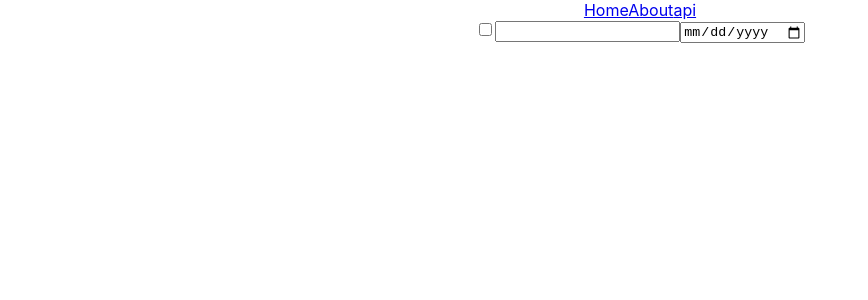
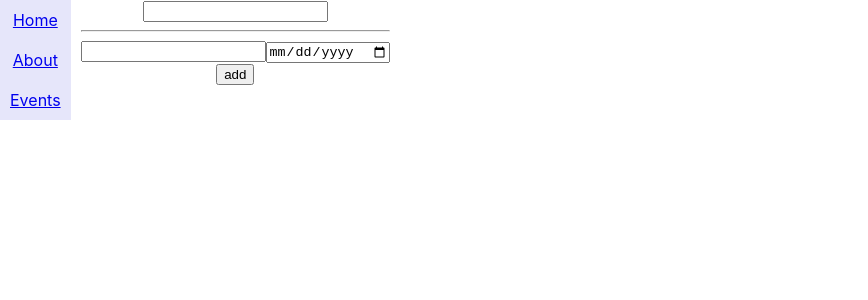
Before and after one commit to sei-ProjectX/project3, a React (Create React App) app: page / in a window 1280 px wide. Shown: the top 300 px of the page, without its empty margins (0-868 px from the left). Built offline with nearby package versions, Linux system fonts and the light colour scheme.

Commit message:
finished components

```diff
--- a/src/App.css
+++ b/src/App.css
@@ -36,3 +36,10 @@
     transform: rotate(360deg);
   }
 }
+
+.col{
+  display: flex;
+  flex-direction: row;
+  justify-content: flex-start;
+
+}
--- a/src/App.js
+++ b/src/App.js
@@ -2,17 +2,134 @@ import React from 'react';
 import './App.css';
 import Nav from './components/Nav/Nav'
 import {Route} from 'react-router-dom'
-import TasksDispaly from './components/TasksDisplay/TasksDisplay';
-import Task from './components/Task/Task'
+import AllTasks from './components/AllTasks/AllTasks';
+//import Task from './components/Task/Task'
+import Category from './components/Category/Category'
 
-function App() {
+class App extends React.Component {
+  state = {
+    counter:1,
+    show1:true,
+    show2:false,
+    show3:false,
+    show4:false,
+    show5:false,
+  }
+
+  // handleAddInput = () => {
+
+  //   this.setState({
+  //     counter: this.state.counter + 1
+  //   })
+  // }
+  // increment = () => {
+  //   if (this.state.counter < 6) {
+  //   this.setState({
+  //     counter: this.state.counter + 1
+
+  //   }) }
+
+  //}
+
+  delcom = (id) => {
+    console.log(id)
+    if (id ==='2') {
+      this.setState({
+        show2:false,
+
+      })
+    }
+    else if (id ==='3') {
+      this.setState({
+        show3:false,
+
+      })
+    }
+    else if (id ==='4') {
+      this.setState({
+        show4:false,
+      })
+    }
+   else if (id ==='5') {
+      this.setState({
+        show5:false,
+      })
+    }
+    }
+    showcom = (id) => {
+      console.log(id)
+      if (id ==='1') {
+        this.setState({
+          show2:true,
+        })
+      }
+      else if (id ==='2') {
+        this.setState({
+          show3:true,
+
+        })
+      }
+      else if (id ==='3') {
+        this.setState({
+          show4:true,
+        })
+      }
+      else if (id ==='4') {
+        this.setState({
+          show5:true,
+        })
+      }
+      }
+
+  render() {
+    console.log(this.state.counter)
+    // const display = this.state.counter==1 ? {{style:{display:none}}}
   return (
     <div className="App">
+       <div className="col">
       <Route path="/" component={Nav}/>
-
-      <Task></Task>
+      {/* <AllTasks></AllTasks> */}
+      {this.state.show1?
+        <div>
+        <Category ></Category>
+        <button id="2" onClick={() => this.showcom('1')}>add</button>
+        </div>
+            : ''}
+      {this.state.show2?
+        <div>
+        <Category ></Category>
+        <button onClick={() =>this.delcom('2')}>D</button>
+        <button onClick={()=>this.showcom('2')}>add</button>
+        </div>
+            : ''}
+            {this.state.show3?
+        <div>
+        <Category ></Category>
+        <button  onClick={() =>this.delcom('3')}>D</button>
+        <button  onClick={()=>this.showcom('3')}>add</button>
+        </div>
+            : ''}
+        {this.state.show4?
+        <div>
+        <Category ></Category>
+        <button onClick={() =>this.delcom('4')}>D</button>
+        <button onClick={()=>this.showcom('4')}>add</button>
+        </div>
+            : ''}
+        {this.state.show5?
+        <div>
+        <Category ></Category>
+        <button onClick={() =>this.delcom('5')}>D</button>
+        </div>
+            : ''}
+      {/* {this.state.show3?<Category id="3" add={this.showcom} delete={this.deletecom}></Category> : null}
+      {this.state.show4?<Category id="4" add={this.showcom} delete={this.deletecom}></Category> : null}
+      {this.state.show5?<Category id="5" add={this.showcom} delete={this.deletecom}></Category> : null}
+      */}
+      </div>
     </div>
   );
 }
+}
 
 export default App;
--- /dev/null
+++ b/src/components/AllTasks/AllTasks.jsx
@@ -0,0 +1,20 @@
+import React, { Component } from 'react'
+//import TaskDisplay from '../TasksDisplay/TasksDisplay'
+
+
+class AllTasks extends Component {
+    state = {
+        tasks:[]
+     }
+    render() {
+        const tasks = this.props.tasks
+        return (
+            <div>
+                {tasks}
+            </div>
+
+         );
+    }
+}
+
+export default AllTasks;
--- /dev/null
+++ b/src/components/Category/Category.css
@@ -0,0 +1,9 @@
+.Task{
+    text-align: center;
+    color: brown;
+
+}
+
+h5{
+    text-align: left;
+}
--- /dev/null
+++ b/src/components/Category/Category.jsx
@@ -0,0 +1,55 @@
+import React, { Component } from 'react'
+import Task from '../Task/Task'
+
+export default class Category  extends Component {
+    state = {
+        task:" ",
+        tasks:[]
+    }
+
+    changeHandler = (event) => {
+        //const key = event.target.name  // maybe I will need it later
+        const value = event.target.value
+        this.setState(({...prevState}) => {
+        prevState.task = value
+        return prevState;
+
+     })
+    }
+
+
+    submitHandler = (event) => {
+        event.preventDefault()
+    }
+
+    sendTasks = (tasks) => {
+        console.log(tasks)
+        this.setState({tasks: tasks})
+    }
+    render() {
+
+        return (
+            <div className = "Task">
+            <form  onSubmit={this.submitHandler}>
+            <input
+            type = "text"
+            name = "task"
+            // label="Multiline Placeholder"
+            placeholder="Task here"
+            value = {this.state.task}
+            onChange = {this.changeHandler}
+            />
+             {/* <button onClick={()=> this.props.delete(this.props.id)}>D</button>
+             <button onClick={()=> this.props.add(this.props.id)}>add</button>  */}
+            <hr />
+            {/* <input type="submit"/> */}
+            </form>
+            <Task sendTasks={this.sendTasks}></Task>
+            {/* <p> {this.state.tasks} </p> */}
+            </div>
+
+
+
+        )
+    }
+}
--- /dev/null
+++ b/src/components/List/List.css
@@ -0,0 +1,44 @@
+.dropdown {
+    position: relative;
+    display: inline-block;
+}
+ul {
+    list-style-type: none;
+    margin: 0;
+    padding: 0;
+    top:45px;
+    right:0px;
+    width: 200px;
+    background-color: white;
+    font-weight:bold;
+    position: absolute;
+
+    box-shadow: 0px 8px 16px 0px rgba(0,0,0,0.2);
+    z-index: 1;
+}
+li a {
+    color: #000;
+    text-decoration: none;
+}
+li {
+    padding: 8px 16px;
+    border-bottom: 1px solid #e5e5e5;
+}
+li:last-child {
+    border-bottom: none;
+}
+li:hover {
+    background-color: #e5e5e5;
+    color: white;
+}
+
+.button:before{
+    content:"";
+    position:absolute;
+    width:0px;
+    height:0px;
+    border: 10px solid;
+    border-color: white transparent transparent transparent;
+    right:6px;
+    top:18px;
+}
--- /dev/null
+++ b/src/components/Nav/Nav.css
@@ -0,0 +1,9 @@
+.nav{
+    background-color:lavender;
+    margin-right: 10px;
+}
+.nav li {
+    list-style-type: none;
+    text-align: center;
+    padding: 10px;
+}
--- a/src/components/Nav/Nav.jsx
+++ b/src/components/Nav/Nav.jsx
@@ -1,12 +1,15 @@
 import React from 'react';
 import {Link} from 'react-router-dom'
+import './Nav.css';
 
 function Nav() {
     return (
-      <div className="App">
-        <Link to="/">Home</Link>
-          <Link to="/about">About</Link>
-          <Link to="/api">api</Link>
+      <div className="nav">
+
+        <li><Link to="/">Home</Link></li>
+        <li><Link to="/about">About</Link></li>
+         <li><Link to="/Events">Events</Link></li>
+
       </div>
     );
   }
--- a/src/components/Task/Task.jsx
+++ b/src/components/Task/Task.jsx
@@ -1,28 +1,38 @@
 import React, { Component } from 'react'
-import Card from 'react-bootstrap/card'
+//import Card from 'react-bootstrap/card'
 import TasksDisplay from '../TasksDisplay/TasksDisplay'
+//import AllTasks from '../AllTasks/AllTasks'
 class Task extends Component {
     state = {
         info: {
             title: "",
             date: '',
-            isChecked: false
+           // isChecked: false
         },
-        tasks: []
+        tasks:[]
     }
 
 
+    deleteTask = (title) => {
+
+        let taskCopy = [...this.state.tasks];
+        let tasksCopy = taskCopy.filter((task) => (task.title !== title))
+        this.setState({
+         tasks:tasksCopy
+        })
+       }
 
     handleChange = e => {
         const key = e.target.name
         const value = e.target.value
         this.setState(({ ...copyState }) => {
-            if (key === "isChecked") {
-                copyState.info.isChecked = !copyState.info.isChecked
-            }
-            else {
-                copyState.info[key] = value
-            }
+            // if (key === "isChecked") {
+            //     copyState.info.isChecked = !copyState.info.isChecked
+            // }
+            // else {
+            //     copyState.info[key] = value
+            // }
+            copyState.info[key] = value
             return copyState
         })
     }
@@ -30,38 +40,42 @@ class Task extends Component {
 
     handleSubmit = (event) => {
         event.preventDefault()
+        this.sendData()
         this.setState( ({...copyState}) => {
             copyState.tasks.push(copyState.info)
             copyState.info = {
                 title: "",
                 date: '',
-                isChecked: false
+                //isChecked: false
             }
             return copyState
         })
     }
-
+    sendData = () => {
+        this.props.sendTasks(this.state.tasks);
+   }
     render() {
         let arr = this.state.tasks
         let sorted = arr.sort((a, b) =>
         a.date.split('-').reverse().join().localeCompare(b.date.split('-').reverse().join()));
 
-
         return (
             <div className="Task">
+
                 {/* <Card>
   <Card.Body>This is some text within a card body.</Card.Body>
 </Card> */}
                 <div>
 
-                    <form onSubmit={this.handleSubmit}>
+                    <form onSubmit={this.handleSubmit}  >
+
                         <div className="form-example">
-                            <input type="checkbox"
+                            {/* <input type="checkbox"
                                 id="isChecked"
                                 name="isChecked"
                                 value={this.state.info.isChecked}
                                 onChange={this.handleChange}
-                            />
+                            /> */}
 
                             <input type="text" name="title"
                                 id="title" required
@@ -76,16 +90,19 @@ class Task extends Component {
                         <input type="submit" style={{
                             display: "none"
                         }} />
+
                     </form>
 
                     {this.state.tasks.map( (task, index) => {
 
                         return (
                             <div>
-                            <TasksDisplay  info={task} key={index}/>
+                            <TasksDisplay deleteTask={this.deleteTask}info={task} key={index}/>
+
                             </div>
                         )
                     })}
+
                 </div>
             </div>
         );
--- a/src/components/TasksDisplay/TasksDisplay.jsx
+++ b/src/components/TasksDisplay/TasksDisplay.jsx
@@ -1,66 +1,38 @@
 import React, { Component } from 'react';
-import Task from '../Task/Task'
 class TasksDispaly extends Component {
     state = {
+        isChecked:false
+    }
 
-        }
-
-    //   TasksDisplay = (info) => {
-    //     // let title = this.state.title
-    //     // console.log(title)
-    //     // let date = this.state.date
-    //     // console.log(date)
-    //     // let complete = this.state.complete
-    //     // console.log(complete)
-        //  let TasksCopy = [...this.state.Tasks]
-        //  Task : {
-
-        //  }
-    //     // TasksCopy.map((tc) => {
-    //     //     tc.title=info.title,
-    //     //     tc.date=info.title,
-    //     //     tc.complete=info.complete }
-    //     // )
-    //     // //TasksCopy.push(Task)
-    //     // //TasksCopy.map((tc) => console.log(tc.title))
-    //     // console.log(TasksCopy)
-    //     //  this.setState({
-    //     //      Tasks:Task
-    //     //  })
-    //  }
-
-
-    //  TasksDisplay = (info) => {
-    //    const TaskCopy =  this.state.Tasks.map((task) => {
-    //          return (task.title= info.title,
-    //             task.date=info.date ,
-    //             task.complete=info.complete) })
-    //     this.setState({
-    //         Tasks:TaskCopy
-    //         })
-
-
-    //  }
-// sendData = (info) => {
-//     const formData = this.state.info
-//     this.setState({
-//         info: formData
-//     })
-// }
+    handleChange = e => {
+        // const key = e.target.name
+        // const value = e.target.value
+        this.setState(({ ...copyState }) => {
+            copyState.isChecked = !copyState.isChecked
+            console.log(copyState)
+            return copyState
+        })
+    }
 
 
     render() {
 
         // console.log(this.props.info)
-         const {title:name, date , isChecked } = this.props.info
+         const {title, date} = this.props.info
 
         return (
 
             <div className="TaskDispaly">
 
-                <p>{name}</p>
-                <input type="checkbox" value={isChecked}/>
-                <code>{date}</code>
+                <p><input type="checkbox"
+                id="isChecked"
+                name="isChecked"
+                value={this.state.isChecked}
+                onChange={this.handleChange}
+                />{title}
+
+                {date}</p>
+                <button onClick={()=> this.props.deleteTask(title)}>delete</button>
             </div>
          );
     }
```
Also changed, not shown: src/components/Category/API.jsx (added, +35 -0 lines), src/components/List/List.jsx (added, +39 -0 lines).
